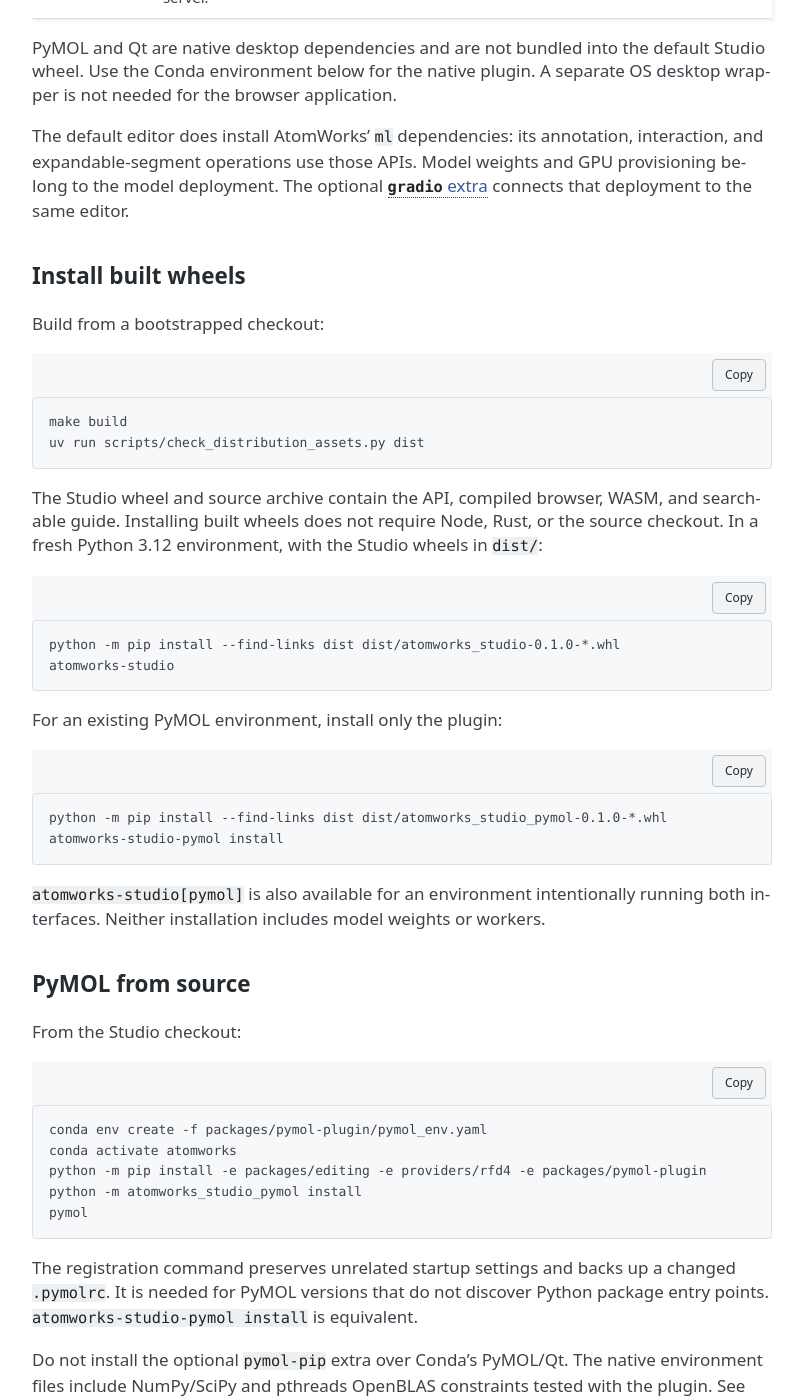
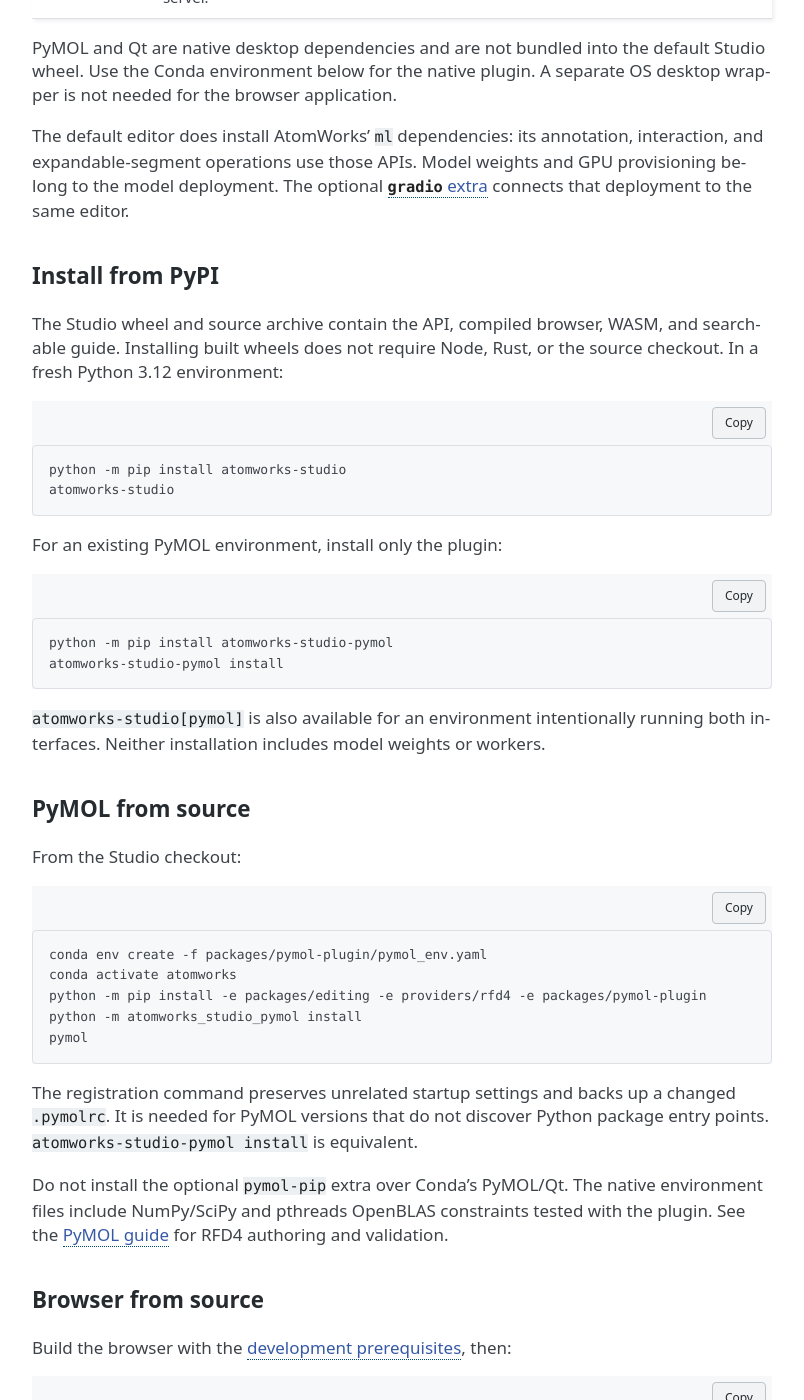
Before and after one commit to AtharvaTilewale/atomworks-studio, a Sphinx documentation site: the page built from docs/INSTALLATION.md, in a window 1280 px wide and 1400 px high, scrolled down 1206 px. Shown: the whole window, without its empty margins (333-1137 px from the left). Built offline with Sphinx 7.4.7, drawn with Linux system fonts in a browser that asks for light colours; some of the changed text lies outside the part shown.

Commit message:
chore: prepare 0.0.1 release (PyPI install docs, badges, version, formatting)

````diff
--- a/docs/INSTALLATION.md
+++ b/docs/INSTALLATION.md
@@ -14,8 +14,8 @@
 that runs PyMOL; Conda supplies PyMOL, Qt, and compatible native libraries.
 Register the plugin once, then use **Plugin → AtomWorks Studio**.
 
-Studio itself is still a review build. Use source or the built Studio wheels
-below; the public AtomWorks dependency resolves automatically from PyPI.
+Both packages are published on PyPI; the public AtomWorks dependency
+resolves automatically.
 
 ## What the pip installation provides
 
@@ -53,28 +53,21 @@
 [`gradio` extra](INTEGRATIONS.md#model-enabled-gradio-host) connects that deployment
 to the same editor.
 
-## Install built wheels
-
-Build from a bootstrapped checkout:
-
-```bash
-make build
-uv run scripts/check_distribution_assets.py dist
-```
+## Install from PyPI
 
 The Studio wheel and source archive contain the API, compiled browser, WASM, and searchable guide.
 Installing built wheels does not require Node, Rust, or the source checkout.
-In a fresh Python 3.12 environment, with the Studio wheels in `dist/`:
+In a fresh Python 3.12 environment:
 
 ```bash
-python -m pip install --find-links dist dist/atomworks_studio-0.1.0-*.whl
+python -m pip install atomworks-studio
 atomworks-studio
 ```
 
 For an existing PyMOL environment, install only the plugin:
 
 ```bash
-python -m pip install --find-links dist dist/atomworks_studio_pymol-0.1.0-*.whl
+python -m pip install atomworks-studio-pymol
 atomworks-studio-pymol install
 ```
 
@@ -120,3 +113,13 @@
 
 See [acceptance checks](ACCEPTANCE.md) for installed-package and interface tests,
 and the [release guide](RELEASE.md) for version tags and publishing.
+
+## Install built wheels
+
+To test a local build, build from a bootstrapped checkout and install from `dist/`:
+
+```bash
+make build
+uv run scripts/check_distribution_assets.py dist
+python -m pip install --find-links dist atomworks-studio
+```
--- a/docs/PYMOL.md
+++ b/docs/PYMOL.md
@@ -3,14 +3,14 @@
 Load, annotate, and save molecular structures inside PyMOL. The plugin uses the
 same editing library as the browser, with native Qt controls and no web server.
 Install it in the Python environment that runs PyMOL; PyMOL and Qt are host
-dependencies. See [installation](INSTALLATION.md) for wheel installs.
+dependencies. See [installation](INSTALLATION.md) for details.
 
 ## Setup
 
-Install the plugin wheel in the Python environment that runs PyMOL:
+Install the plugin from PyPI in the Python environment that runs PyMOL:
 
 ```bash
-python -m pip install --find-links dist dist/atomworks_studio_pymol-0.1.0-*.whl
+python -m pip install atomworks-studio-pymol
 atomworks-studio-pymol install
 pymol
 ```
--- a/package.json
+++ b/package.json
@@ -1,6 +1,6 @@
 {
   "name": "@rosettacommons/atomworks-studio",
-  "version": "0.1.0",
+  "version": "0.0.1",
   "private": true,
   "packageManager": "pnpm@11.16.0",
   "scripts": {
````
Also changed, not shown: README.md (+13 -8 lines), pyproject.toml (+4 -4 lines), examples/space/README.md, 14 other files.
